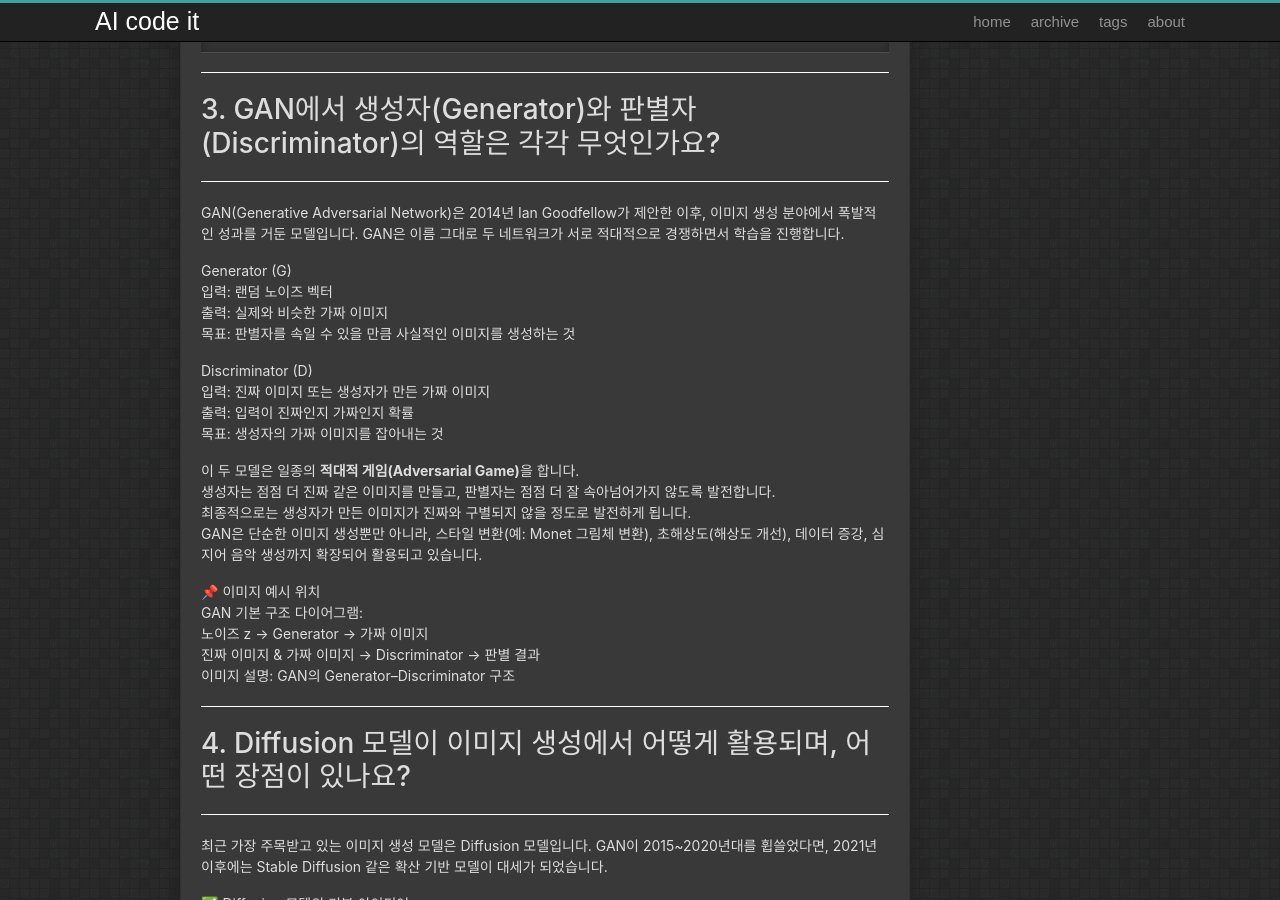
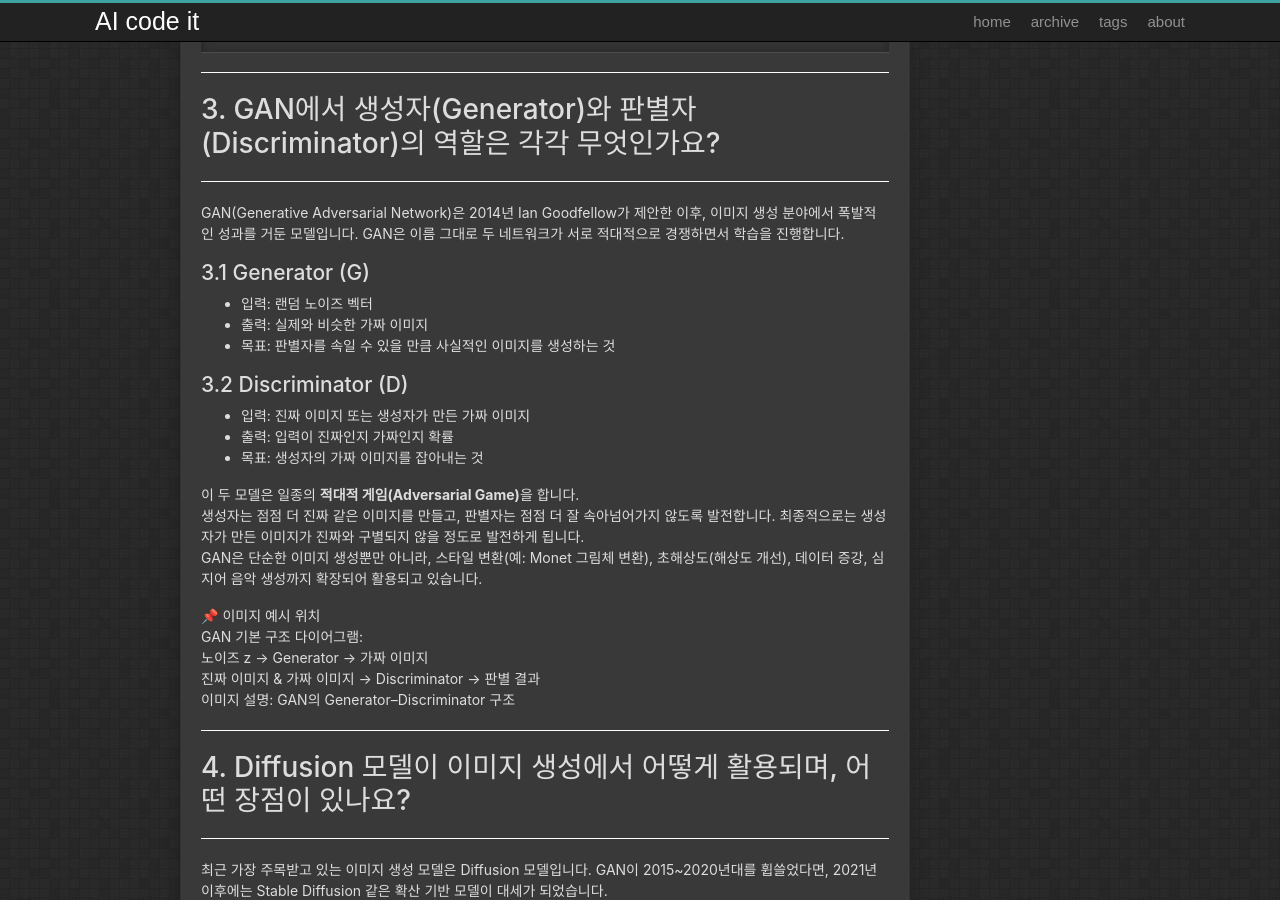
Before and after one commit to Lee-keonhee/AIcodeit, a Jekyll site: the page built from _posts/2025-09-05-weekly_9.md, in a window 1280 px wide and 900 px high, scrolled down 1832 px. Built offline with Jekyll 4.4.1, drawn with Linux system fonts in a browser that asks for light colours.

Commit message:
Update 2025-09-05-weekly_9.md

```diff
--- a/_posts/2025-09-05-weekly_9.md
+++ b/_posts/2025-09-05-weekly_9.md
@@ -76,19 +76,18 @@ CNN(Convolutional Neural Network)은 딥러닝의 발전을 이끈 핵심 모델
 
 GAN(Generative Adversarial Network)은 2014년 Ian Goodfellow가 제안한 이후, 이미지 생성 분야에서 폭발적인 성과를 거둔 모델입니다. GAN은 이름 그대로 두 네트워크가 서로 적대적으로 경쟁하면서 학습을 진행합니다.
 
-Generator (G)
-입력: 랜덤 노이즈 벡터
-출력: 실제와 비슷한 가짜 이미지
-목표: 판별자를 속일 수 있을 만큼 사실적인 이미지를 생성하는 것
+## 3.1 Generator (G)
+- 입력: 랜덤 노이즈 벡터
+- 출력: 실제와 비슷한 가짜 이미지
+- 목표: 판별자를 속일 수 있을 만큼 사실적인 이미지를 생성하는 것
 
-Discriminator (D)
-입력: 진짜 이미지 또는 생성자가 만든 가짜 이미지
-출력: 입력이 진짜인지 가짜인지 확률
-목표: 생성자의 가짜 이미지를 잡아내는 것
+## 3.2 Discriminator (D)
+- 입력: 진짜 이미지 또는 생성자가 만든 가짜 이미지
+- 출력: 입력이 진짜인지 가짜인지 확률
+- 목표: 생성자의 가짜 이미지를 잡아내는 것
 
 이 두 모델은 일종의 **적대적 게임(Adversarial Game)**을 합니다.
-생성자는 점점 더 진짜 같은 이미지를 만들고, 판별자는 점점 더 잘 속아넘어가지 않도록 발전합니다.
-최종적으로는 생성자가 만든 이미지가 진짜와 구별되지 않을 정도로 발전하게 됩니다.
+생성자는 점점 더 진짜 같은 이미지를 만들고, 판별자는 점점 더 잘 속아넘어가지 않도록 발전합니다. 최종적으로는 생성자가 만든 이미지가 진짜와 구별되지 않을 정도로 발전하게 됩니다.
 GAN은 단순한 이미지 생성뿐만 아니라, 스타일 변환(예: Monet 그림체 변환), 초해상도(해상도 개선), 데이터 증강, 심지어 음악 생성까지 확장되어 활용되고 있습니다.
 
 📌 이미지 예시 위치
```
